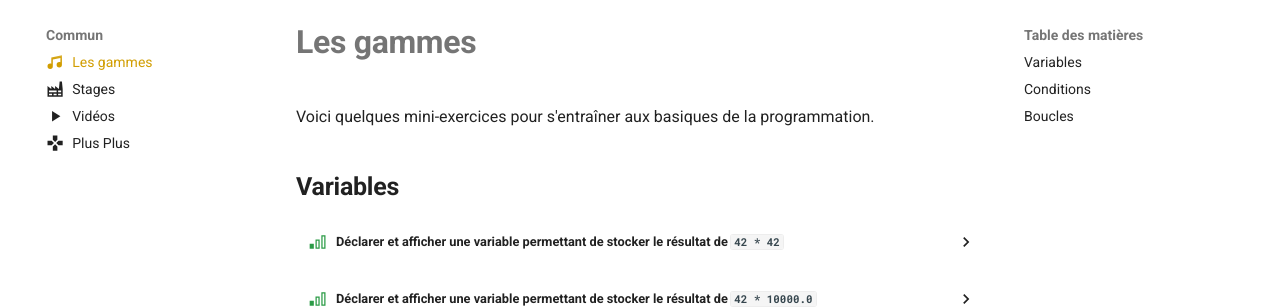
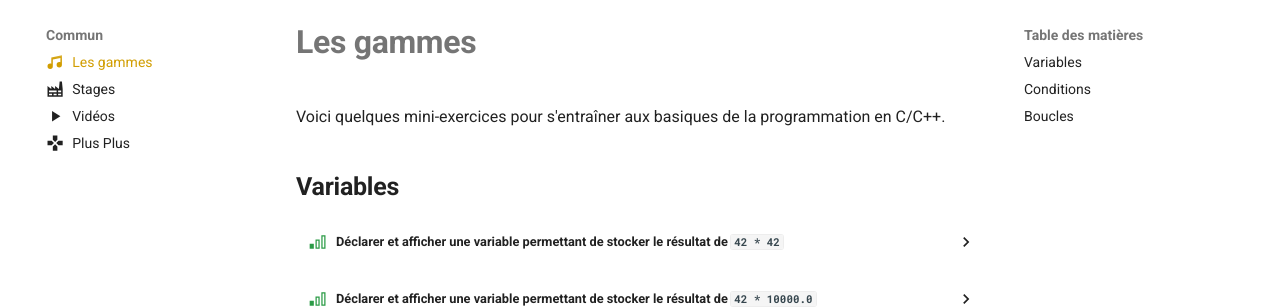
Before and after one commit to bts-ciel-immac-laval/bts-ciel-immac-laval.github.io, an MkDocs documentation site: the page built from docs/commun/10_gammes.md, in a window 1280 px wide and 900 px high. Shown: the part 124-432 px from the top of the window. Built offline with MkDocs 1.6.1 and Material for MkDocs 9.7.7, drawn with Linux system fonts in a browser that asks for light colours; emoji names are drawn with the system emoji font.

```diff
--- a/docs/commun/10_gammes.md
+++ b/docs/commun/10_gammes.md
@@ -4,7 +4,7 @@ icon: material/music
 
 # Les gammes
 
-Voici quelques mini-exercices pour s'entraîner aux basiques de la programmation.
+Voici quelques mini-exercices pour s'entraîner aux basiques de la programmation en C/C++.
 
 ## Variables
 
```
Also changed, not shown: docs/commun/20_stages.md (+11 -3 lines), 2 other files.
